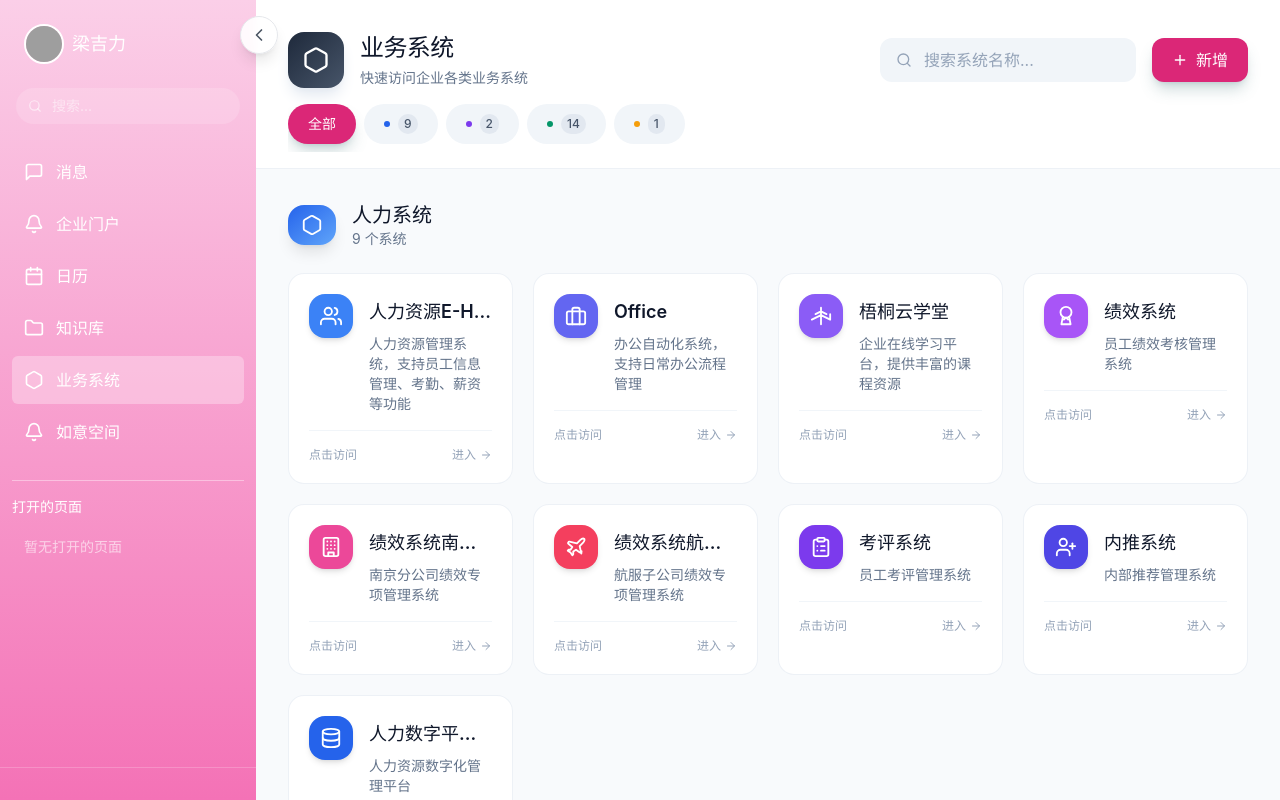
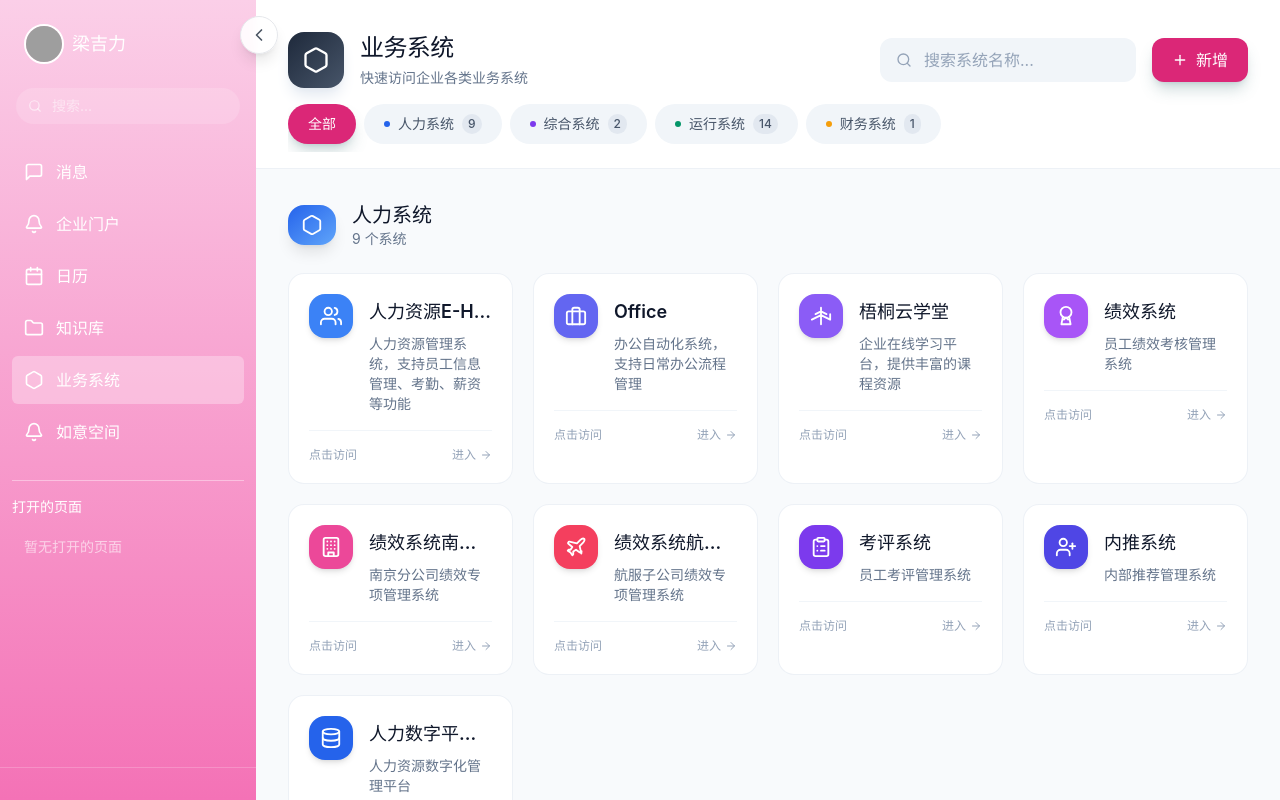
Before and after one commit to honeyj619/IJX_Platform, a React (Vite) app: page /IJX_Platform/business in a window 1280 px wide. Built offline with nearby package versions, Linux system fonts and the light colour scheme; grey boxes are pictures that could not be loaded.

Commit message:
feat: 拉取IJX-Platform最新代码
Co-authored-by: traeagent <traeagent@users.noreply.github.com>

```diff
--- a/src/pages/Business.tsx
+++ b/src/pages/Business.tsx
@@ -95,9 +95,22 @@ export default function Business() {
   const [showContactPicker, setShowContactPicker] = useState(false);
   const [iconPreview, setIconPreview] = useState<string | null>(null);
   const [activeCategory, setActiveCategory] = useState('all');
+  const [isWideEnough, setIsWideEnough] = useState(false);
   const fileInputRef = useRef<HTMLInputElement>(null);
   const contactPickerRef = useRef<HTMLDivElement>(null);
   const contentRef = useRef<HTMLDivElement>(null);
+
+  // 响应式宽度检测
+  useEffect(() => {
+    const checkWidth = () => {
+      setIsWideEnough(window.innerWidth >= 1024);
+    };
+
+    checkWidth();
+    window.addEventListener('resize', checkWidth);
+
+    return () => window.removeEventListener('resize', checkWidth);
+  }, []);
 
   const [formData, setFormData] = useState({
     name: '',
@@ -295,7 +308,7 @@ export default function Business() {
                   }`}
                 >
                   <span className={`w-1.5 h-1.5 rounded-full ${activeCategory === cat.id ? 'bg-white/70' : cat.color.replace('from-', 'bg-').split(' ')[0]}`}></span>
-                  <span className="hidden xs:inline">{cat.name}</span>
+                  {isWideEnough && <span>{cat.name}</span>}
                   <span className={`text-xs px-1.5 py-0.5 rounded-full ${activeCategory === cat.id ? 'bg-white/20' : 'bg-slate-200'}`}>
                     {cat.count}
                   </span>
```
